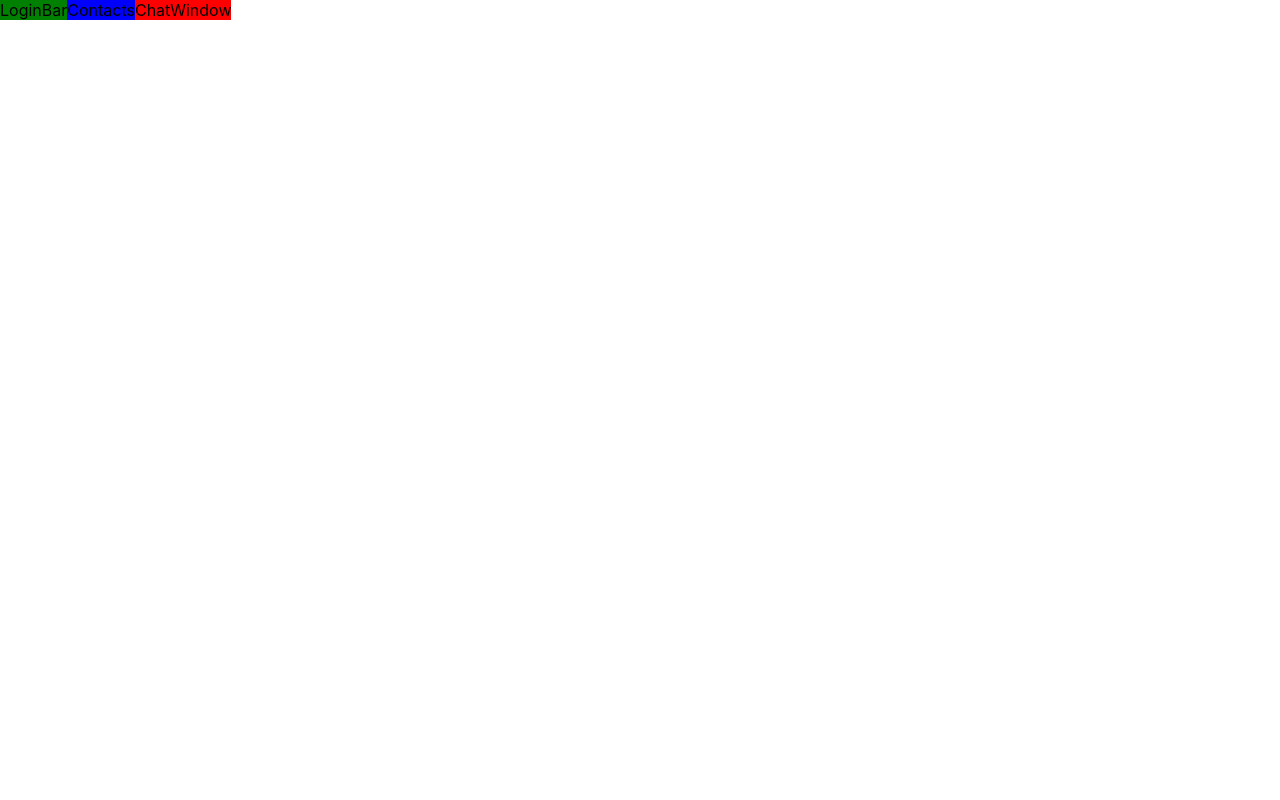
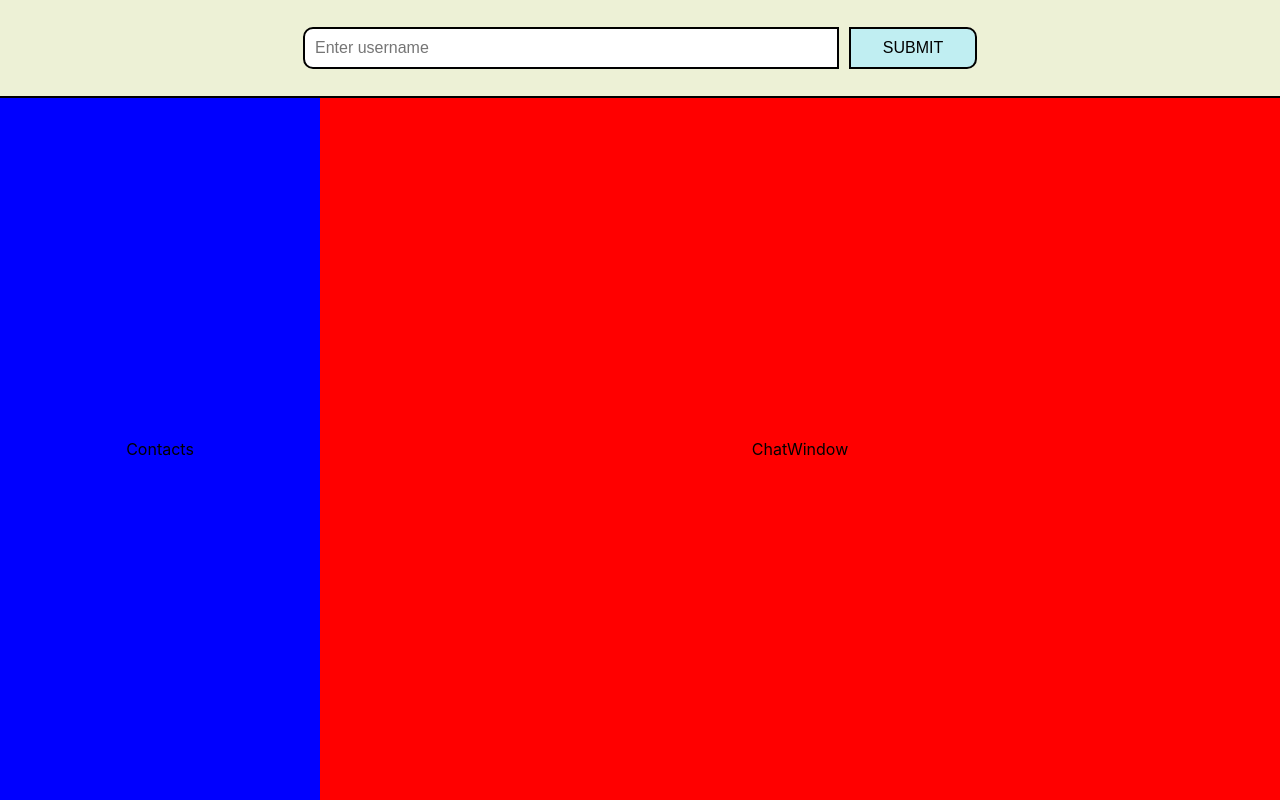
Before and after one commit to sgr98/YASMP, a React (Create React App) app: page / in a window 1280 px wide. Built offline with nearby package versions, Linux system fonts and the light colour scheme.

Commit message:
Added css for App and LoginBar, created LoginBar

```diff
--- a/src/App.css
+++ b/src/App.css
@@ -1,5 +1,25 @@
 .App {
-  display: flex;
-  width: 100;
-  /* height: 100vh; */
+    display: flex;
+    flex-direction: column;
+    width: 100vw;
+    height: 100vh;
 }
+
+.App__LoginBar {
+    display: flex;
+    justify-content: center;
+    align-items: center;
+    width: 100%;
+    min-height: 12vh;
+    height: auto;
+    border-bottom: 2px solid black;
+}
+
+.App__Chat {
+    display: flex;
+    flex-direction: row;
+    justify-content: center;
+    align-items: center;
+    width: 100%;
+    height: 88vh;
+}
--- a/src/App.js
+++ b/src/App.js
@@ -1,15 +1,31 @@
-import React from 'react';
+import React, { useState } from 'react';
 import LoginBar from './Components/LoginBar';
 import Contacts from './Components/Contacts';
 import ChatWindow from './Components/ChatWindow';
 import './App.css';
 
 const App = () => {
+    const [user, setUser] = useState('');
+    const handleLoginSubmit = async (e) => {
+        e.preventDefault();
+        console.log(user);
+
+        // const
+    };
+
     return (
         <div className="App">
-            <LoginBar />
-            <Contacts />
-            <ChatWindow />
+            <div className="App__LoginBar">
+                <LoginBar
+                    user={user}
+                    setUser={setUser}
+                    handleLoginSubmit={handleLoginSubmit}
+                />
+            </div>
+            <div className="App__Chat">
+                <Contacts />
+                <ChatWindow />
+            </div>
         </div>
     );
 };
--- a/src/Components/ChatWindow/index.css
+++ b/src/Components/ChatWindow/index.css
@@ -1,3 +1,8 @@
 .chatwindow {
     background: red;
+    display: flex;
+    justify-content: center;
+    align-items: center;
+    width: 75%;
+    height: 100%;
 }
--- a/src/Components/Contacts/index.css
+++ b/src/Components/Contacts/index.css
@@ -1,3 +1,8 @@
 .Contacts {
     background: blue;
+    display: flex;
+    justify-content: center;
+    align-items: center;
+    width: 25%;
+    height: 100%;
 }
--- a/src/Components/LoginBar/index.css
+++ b/src/Components/LoginBar/index.css
@@ -1,3 +1,60 @@
 .LoginBar {
-    background: green;
+    display: flex;
+    justify-content: center;
+    align-items: center;
+    width: 100%;
+    height: 100%;
+    background: #EDF1D6;
 }
+
+.LoginBar__form {
+    display: flex;
+    /* position: relative; */
+    width: 100%;
+    justify-content: center;
+    align-items: center;
+}
+
+.LoginBar__form--input {
+    margin: 0 5px 0 0;
+    padding: 10px 10px;
+    width: 40vw;
+    height: auto;
+    font-size: 1em;
+    border: 2px solid black;
+    border-radius: 10px 0 0 10px;
+    -webkit-border-radius: 10px 0 0 10px;
+    -moz-border-radius: 10px 0 0 10px;
+    -ms-border-radius: 10px 0 0 10px;
+    -o-border-radius: 10px 0 0 10px;
+    transition: 0.4s;
+    -webkit-transition: 0.4s;
+    -moz-transition: 0.4s;
+    -ms-transition: 0.4s;
+    -o-transition: 0.4s;
+}
+
+.LoginBar__form--submit-button {
+    margin: 0 0 0 5px;
+    padding: 10px 10px;
+    width: 10vw;
+    min-width: 90px;
+    height: auto;
+    background-color: #C0EEF2;
+    font-size: 1em;
+    border: 2px solid black;
+    border-radius: 0 10px 10px 0;
+    -webkit-border-radius: 0 10px 10px 0;
+    -moz-border-radius: 0 10px 10px 0;
+    -ms-border-radius: 0 10px 10px 0;
+    -o-border-radius: 0 10px 10px 0;
+    transition: 0.2s;
+    -webkit-transition: 0.2s;
+    -moz-transition: 0.2s;
+    -ms-transition: 0.2s;
+    -o-transition: 0.2s;
+}
+
+.LoginBar__form--submit-button:active {
+    background-color: #85CDFD;
+}
--- a/src/Components/LoginBar/index.js
+++ b/src/Components/LoginBar/index.js
@@ -1,12 +1,23 @@
-import React from 'react'
-import "./index.css"
+import React from 'react';
+import './index.css';
 
-const LoginBar = () => {
-  return (
-    <div className='LoginBar'>
-      LoginBar
-    </div>
-  )
-}
+const LoginBar = ({user, setUser, handleLoginSubmit}) => {
+    return (
+        <div className="LoginBar">
+            <form className="LoginBar__form" onSubmit={handleLoginSubmit}>
+                <input
+                    type="text"
+                    placeholder="Enter username"
+                    value={user}
+                    onChange={(e) => setUser(e.target.value)}
+                    className="LoginBar__form--input"
+                />
+                <button type="submit" className="LoginBar__form--submit-button">
+                    SUBMIT
+                </button>
+            </form>
+        </div>
+    );
+};
 
-export default LoginBar
+export default LoginBar;
--- /dev/null
+++ b/src/paths.js
@@ -0,0 +1,5 @@
+export const SAVE_DIR_DATA = '../yasmp/Data/';
+export const SAVE_DIR_REGISTRY = '../yasmp/Data/Registry/';
+export const SAVE_REGISTRY_FILE = 'users.json';
+export const SAVE_DIR_USER = '../yasmp/Data/User/';
+export const SAVE_PACKAGE = "../yasmp/package.json";
```
